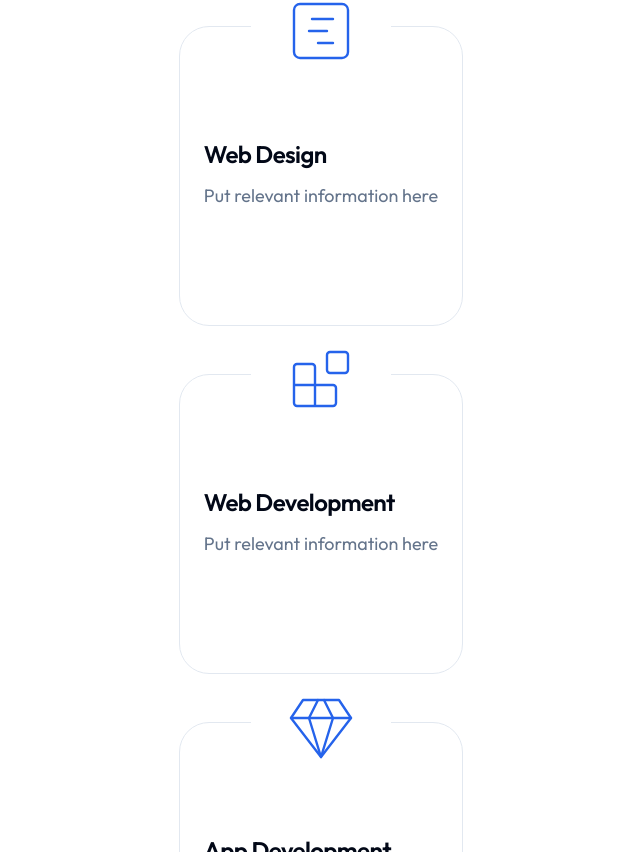
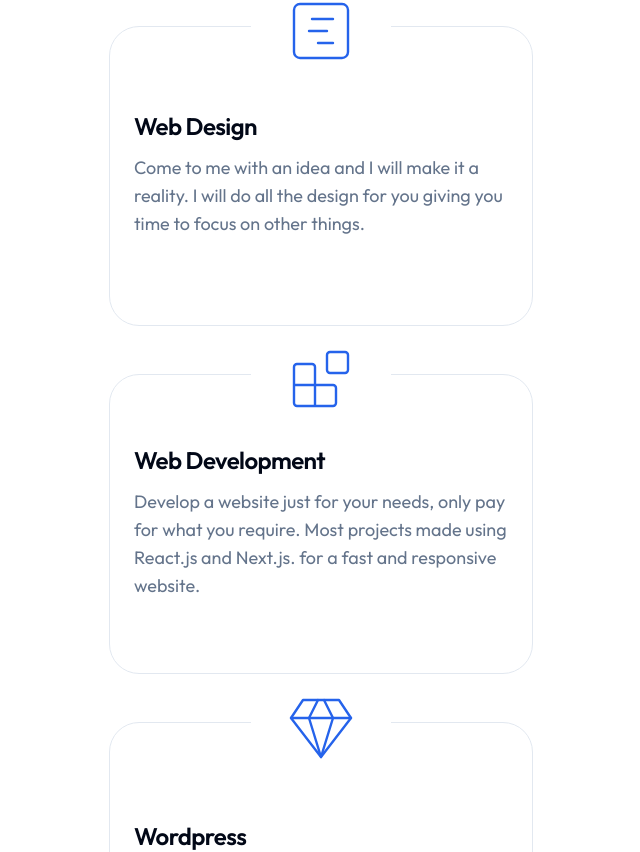
Before and after one commit to JoshT89/React-Portfolio, a Next.js app: page / in a window 1280 px wide. Shown: the part 1668-2520 px from the top of the page, without its empty margins (319-959 px from the left). Built offline with nearby package versions, Linux system fonts and the light colour scheme.

Commit message:
added links to icons and fixed the footer icons just need to link up projects

```diff
--- a/components/Footer.jsx
+++ b/components/Footer.jsx
@@ -8,7 +8,7 @@ const Footer = () => {
                 {/* <Socials /> */}
                 <Socials
                 containerStyles='flex gap-x-6 mx-auto xl:mx-0 mb-4'
-                iconsStyles='text-primary dark:text-white/70 text-[20px] hover:text-white dark:hover:text-primary transition-all'
+                iconsStyles='text-primary dark:text-white/70 text-[20px] hover:text-black dark:hover:text-primary transition-all'
                 />
                 {/* copyright */}
                 <div className='text-muted-foreground'>
--- a/components/Hero.jsx
+++ b/components/Hero.jsx
@@ -46,10 +46,12 @@ const Hero = () => {
                   Contact me <Send size={18} />
                 </Button>
               </Link>
+              <a href="cv.pdf" download>
                 <Button variant="secondary" className="gap-x-2">
                   Download CV
                   <Download size={18} />
                 </Button>
+              </a>
             </div>
             <Socials
               containerStyles="flex gap-x-6 mx-auto xl:mx-0"
--- a/components/Services.jsx
+++ b/components/Services.jsx
@@ -12,17 +12,17 @@ const servicesData = [
     {
         icon: <GanttChartSquare size={72} strokeWidth={0.8} />,
     title: 'Web Design',
-            description: 'Put relevant information here'
+            description: 'Come to me with an idea and I will make it a reality. I will do all the design for you giving you time to focus on other things.'
     },
      {
         icon: <Blocks size={72} strokeWidth={0.8} />,
     title: 'Web Development',
-            description: 'Put relevant information here'
+            description: 'Develop a website just for your needs, only pay for what you require. Most projects made using React.js and Next.js. for a fast and responsive website.'
     },
       {
         icon: <Gem size={72} strokeWidth={0.8} />,
-    title: 'App Development',
-            description: 'Put relevant information here'
+    title: 'Wordpress',
+            description: 'For a simple cost effective website with good SEO optimisation, Wordpress is the way to go.'
     },
 ];
 
```
Also changed, not shown: components/Socials.jsx (+5 -5 lines), 1 other file (tests, documents, lock files or other folders). Lines whose indentation alone changed are shown as unchanged.
